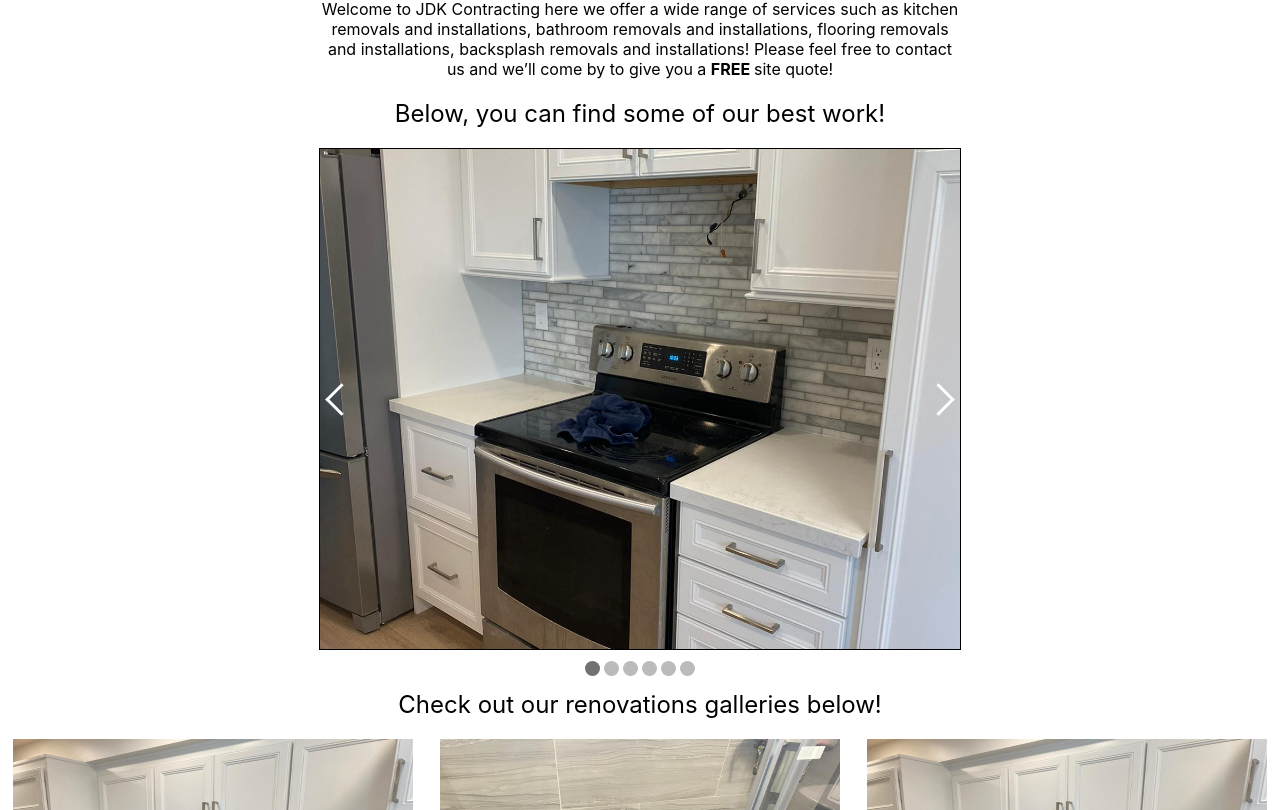
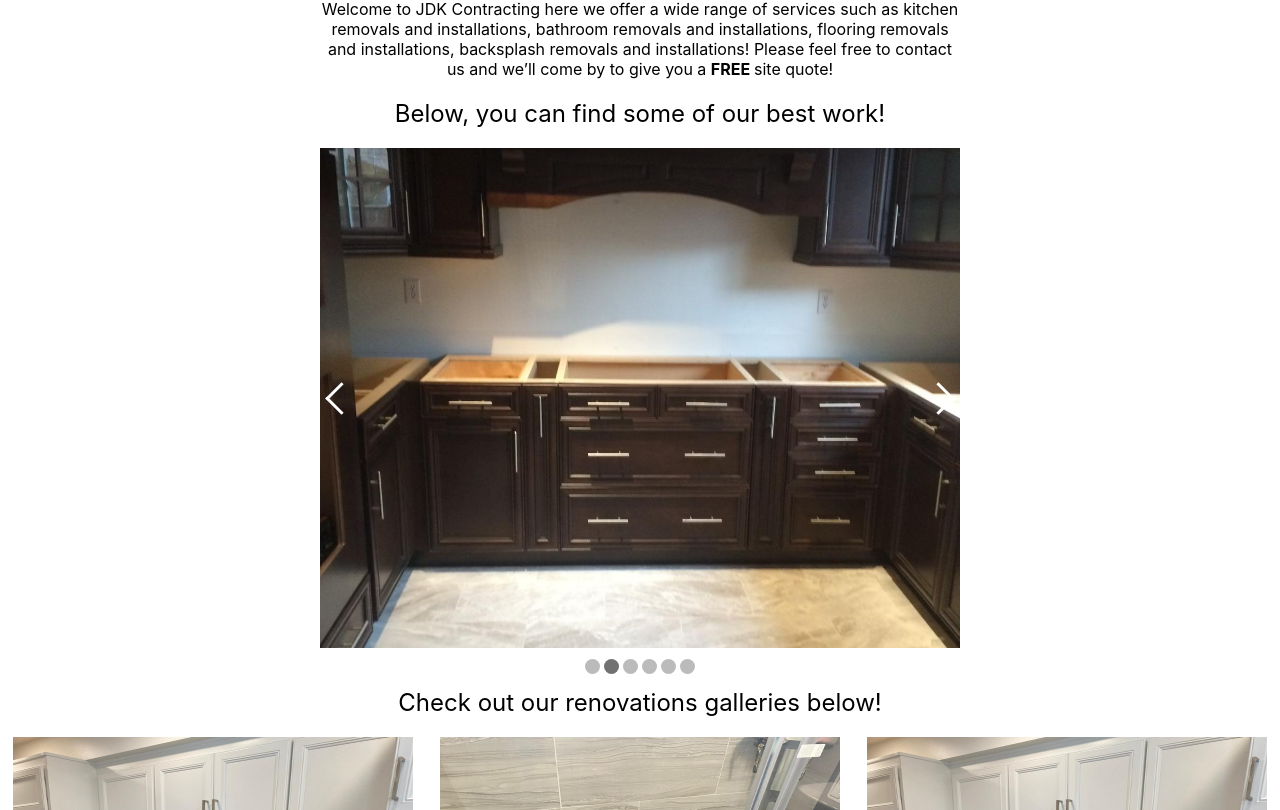
Before and after one commit to leon-chow/jdk-contracting-front-end, a React (Create React App) app: page / in a window 1280 px wide. Shown: the part 730-1540 px from the top of the page. Built offline with nearby package versions, Linux system fonts and the light colour scheme.

Commit message:
Add carousel autoplay, assign constants to carousel navigation colours

```diff
--- a/src/components/body/imagecarousel/imagecarousel.css
+++ b/src/components/body/imagecarousel/imagecarousel.css
@@ -10,7 +10,6 @@
     width: 50%;
 
     height: 500px;
-    border: 1px solid black;
     display: flex;
     align-items: center;
     margin: 10px;
--- a/src/components/body/imagecarousel/imagecarousel.jsx
+++ b/src/components/body/imagecarousel/imagecarousel.jsx
@@ -1,4 +1,4 @@
-import { useState } from "react";
+import { useState, useEffect } from "react";
 import "./imagecarousel.css";
 import image1 from "../../../assets/KITCHEN_1.jpg";
 import image2 from "../../../assets/KITCHEN_2.jpg";
@@ -8,6 +8,8 @@ import image5 from "../../../assets/BATHROOM_1.jpg";
 import image6 from "../../../assets/BATHROOM_2.jpg";
 
 const images = [image1, image2, image3, image4, image5, image6];
+const darkGray = "#717171";
+const gray = "#bbb";
 
 const CarouselComponents = (carouselIndex) =>
   images.map((image) => {
@@ -29,7 +31,7 @@ const navigationDots = (carouselIndex, setCarouselIndex) =>
         key={image}
         className="dot"
         style={{
-          backgroundColor: carouselIndex === index ? "#717171" : "#bbb",
+          backgroundColor: carouselIndex === index ? darkGray : gray,
         }}
         onClick={() => setCarouselIndex(index)}
       />
@@ -38,6 +40,14 @@ const navigationDots = (carouselIndex, setCarouselIndex) =>
 
 const ImageCarousel = () => {
   const [carouselIndex, setCarouselIndex] = useState(0);
+  useEffect(() => {
+    const interval = setInterval(() => {
+      setCarouselIndex((prevState) =>
+        prevState === images.length - 1 ? 0 : (prevState += 1)
+      );
+    }, 5000);
+    return () => clearInterval(interval);
+  }, []);
   return (
     <div className="carousel-container">
       <div className="image-carousel">
```
